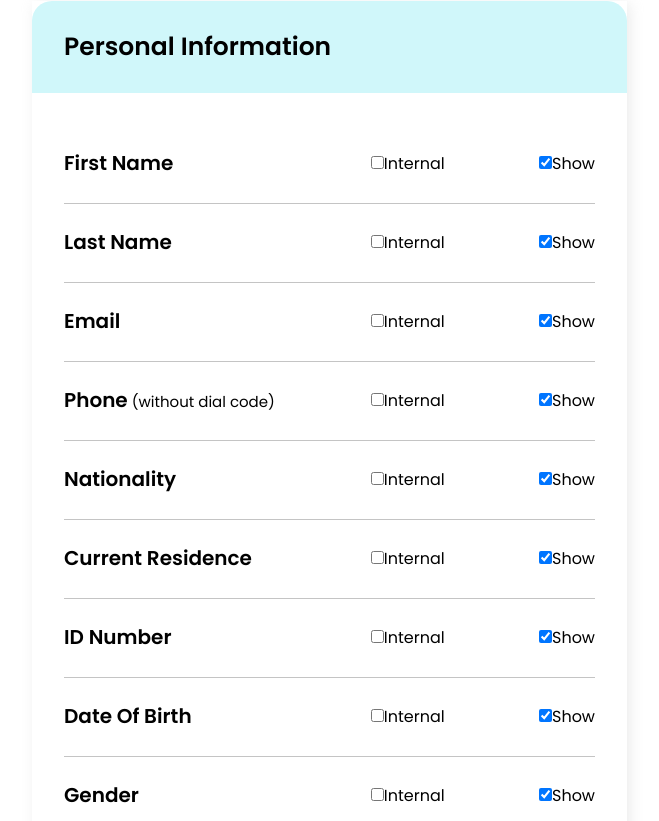
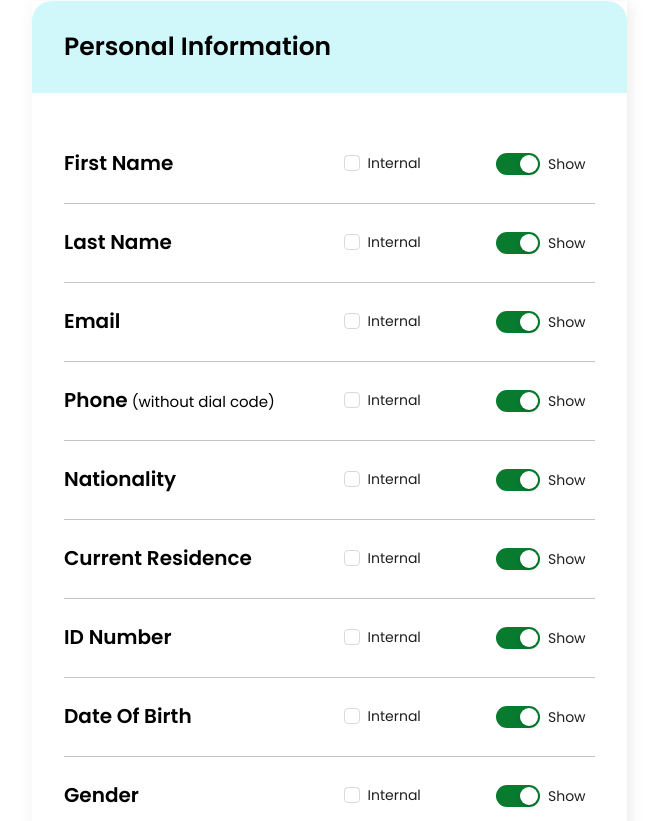
Before and after one commit to mrpeski/gusto, a React (Create React App) app: page / in a window 1280 px wide. Shown: the part 779-1600 px from the top of the page, without its empty margins (152-811 px from the left). Built offline with nearby package versions, Linux system fonts and the light colour scheme.

Commit message:
Refactor: Use antd Switch and Checkbox

```diff
--- a/src/App.css
+++ b/src/App.css
@@ -301,3 +301,13 @@ text-transform: lowercase;
   width: 18px;
   object-fit: contain;
 }
+
+.Switch-label {
+  color: rgba(0, 0, 0, 0.88);
+  font-size: 14px;
+  padding-inline-start: 8px;
+  padding-inline-end: 8px;
+  box-sizing: border-box;
+  min-width: 55px;
+  display: inline-block;
+}
--- a/src/components/SimpleField.tsx
+++ b/src/components/SimpleField.tsx
@@ -1,35 +1,55 @@
-import React from "react"
+import React, { useState } from "react"
+import { Switch } from 'antd';
 import { PERSONAL_INFO_LABELS } from "../constants";
+import { Checkbox } from 'antd';
+import type { CheckboxChangeEvent } from 'antd/es/checkbox';
 
 
-const SimpleField = ({ label, detail: {internalUse, show }}) => {
-  // if(label === 'gender') console.log(show)
+interface Props {
+  label: string,
+  detail: any,
+  toggleShow: (arg:string) => void,
+  toggleInternalUse?: (arg:string) => void
+  toggleMandatory?: (arg:string) => void
+}
+
+const SimpleField: React.FC<Props> = ({ label, detail, toggleShow, toggleInternalUse, toggleMandatory }) => {
   const title = PERSONAL_INFO_LABELS[label]?.title || label;
   const subtitle = PERSONAL_INFO_LABELS[label]?.subtitle;
+
+  const [switchState, setSwitchState] = useState<boolean>(detail.show)
+  const [checkState, setCheckState] = useState<boolean>(detail.internalUse || detail.mandatory)
+
+  const onSwitchChange = () => {
+    setSwitchState(!switchState)
+    toggleShow(label)
+  }
+
+  const onCheckboxChange = (e: CheckboxChangeEvent) => {
+    if(toggleInternalUse) {
+      setCheckState(!checkState)
+      toggleInternalUse(label);
+      return;
+    }
+    if(toggleMandatory) {
+      setCheckState(!checkState)
+      toggleMandatory(label)
+    }
+  };
+
 
     return <li className='Field-wrapper'>
       <span className="Field">
         {title}
         {subtitle ? <span className="Field-subtitle"> ({subtitle})</span> : null}
         </span>
-      <label htmlFor="internalUse">
-        <input
-          data-target={label}
-          type='checkbox'
-          name="internalUse"
-          defaultChecked={internalUse}
-        />
-        Internal
-      </label>
+        <Checkbox checked={checkState} onChange={onCheckboxChange}>
+          { toggleInternalUse ? 'Internal' : 'Mandatory'}
+          </Checkbox>
 
-      <label htmlFor="" key={"show_" + show}>
-        <input
-          data-target={label}
-          type='checkbox'
-          name="show"
-          defaultChecked={show}
-        />
-        {show ? 'Show' : 'Hide'}
+      <label htmlFor="">
+        <Switch checked={switchState} data-target={label} onChange={onSwitchChange}/>
+        <span className="Switch-label">{switchState ? 'Show' : 'Hide'}</span>
       </label>
     </li>
   }
```
